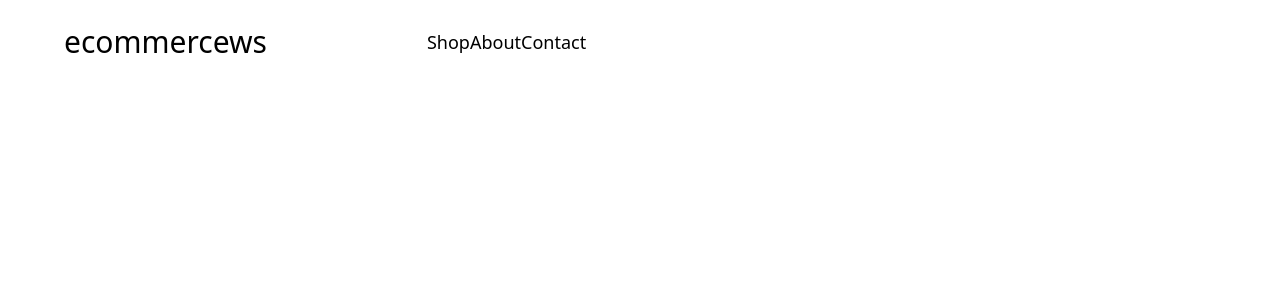
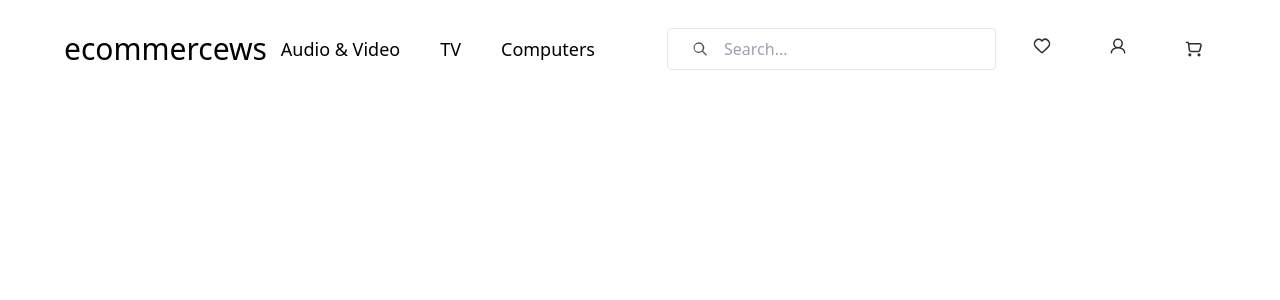
Before and after one commit to asif-kamal/ecommerce-app, a React (Vite) app in the folder ecommerce-app/: page / in a window 1280 px wide. Shown: the top 300 px of the page. Built offline with nearby package versions, Linux system fonts and the light colour scheme.

Commit message:
added styling for NavBar links, logo, searchbar and icons

```diff
--- a/ecommerce-app/src/components/NavBar/NavBar.tsx
+++ b/ecommerce-app/src/components/NavBar/NavBar.tsx
@@ -1,24 +1,78 @@
 import React from "react";
+import WishList from "../Common/WishList";
+import AccountIcon from "../Common/AccountIcon";
+import CartIcon from "../Common/CartIcon";
 
 const Navigation: React.FC = () => {
   return (
-    <nav className="flex items-center py-6 px-16 justify-between gap-40">
+    <nav className="flex items-center py-6 px-16 justify-between">
       {/* Logo aligned to the top left */}
       <div>
-      <a className="text-3xl text-black gap-8" href="/">ecommercews</a>
+        <a className="text-3xl text-black" href="/">
+          ecommercews
+        </a>
       </div>
+
       {/* Nav items aligned to the top right and displayed right-to-left */}
-      <div className="flex flex-wrap items-center gap-10 flex-1">
-        <ul className="flex">
-          <a href="/" className="text-lg font-normal text-black">
-            Shop
-          </a>
-          <a href="/about" className="text-lg font-normal text-black">
-            About
-          </a>
-          <a href="/contact" className="text-lg font-normal text-black">
-            Contact
-          </a>
+      <div className="flex flex-1 justify-end items-center">
+        <ul className="flex flex-row-reverse gap-10 pr-8">
+          <li>
+            <a href="/computers" className="text-lg font-normal text-black">
+              Computers
+            </a>
+          </li>
+          <li>
+            <a href="/tv" className="text-lg font-normal text-black">
+              TV
+            </a>
+          </li>
+          <li>
+            <a href="/audiovideo" className="text-lg font-normal text-black">
+              Audio & Video
+            </a>
+          </li>
+        </ul>
+
+        {/* Search Bar aligned with links */}
+        <div className="flex justify-center ml-10 items-center">
+          <div className="border rounded flex overflow-hidden">
+            <div className="flex items-center justify-center px-6">
+              <svg
+                className="h-4 w-4 text-gray-600"
+                fill="currentColor"
+                xmlns="http://www.w3.org/2000/svg"
+                viewBox="0 0 24 24"
+              >
+                <path d="M10 2a8 8 0 105.293 14.293l5.707 5.707 1.414-1.414-5.707-5.707A8 8 0 0010 2zm0 2a6 6 0 110 12 6 6 0 010-12z" />
+              </svg>
+              <input
+                type="text"
+                className="px-4 py-2 outline-none"
+                placeholder="Search..."
+              />
+            </div>
+          </div>
+        </div>
+      </div>
+
+      {/* Additional Action Item Icons */}
+      <div className="flex flex-wrap items-center ml-6">
+        <ul className="flex items-center gap-8">
+          <li>
+            <button>
+              <WishList />
+            </button>
+          </li>
+          <li>
+            <button>
+              <AccountIcon />
+            </button>
+          </li>
+          <li>
+            <a href="/cart-items">
+              <CartIcon />
+            </a>
+          </li>
         </ul>
       </div>
     </nav>
```
